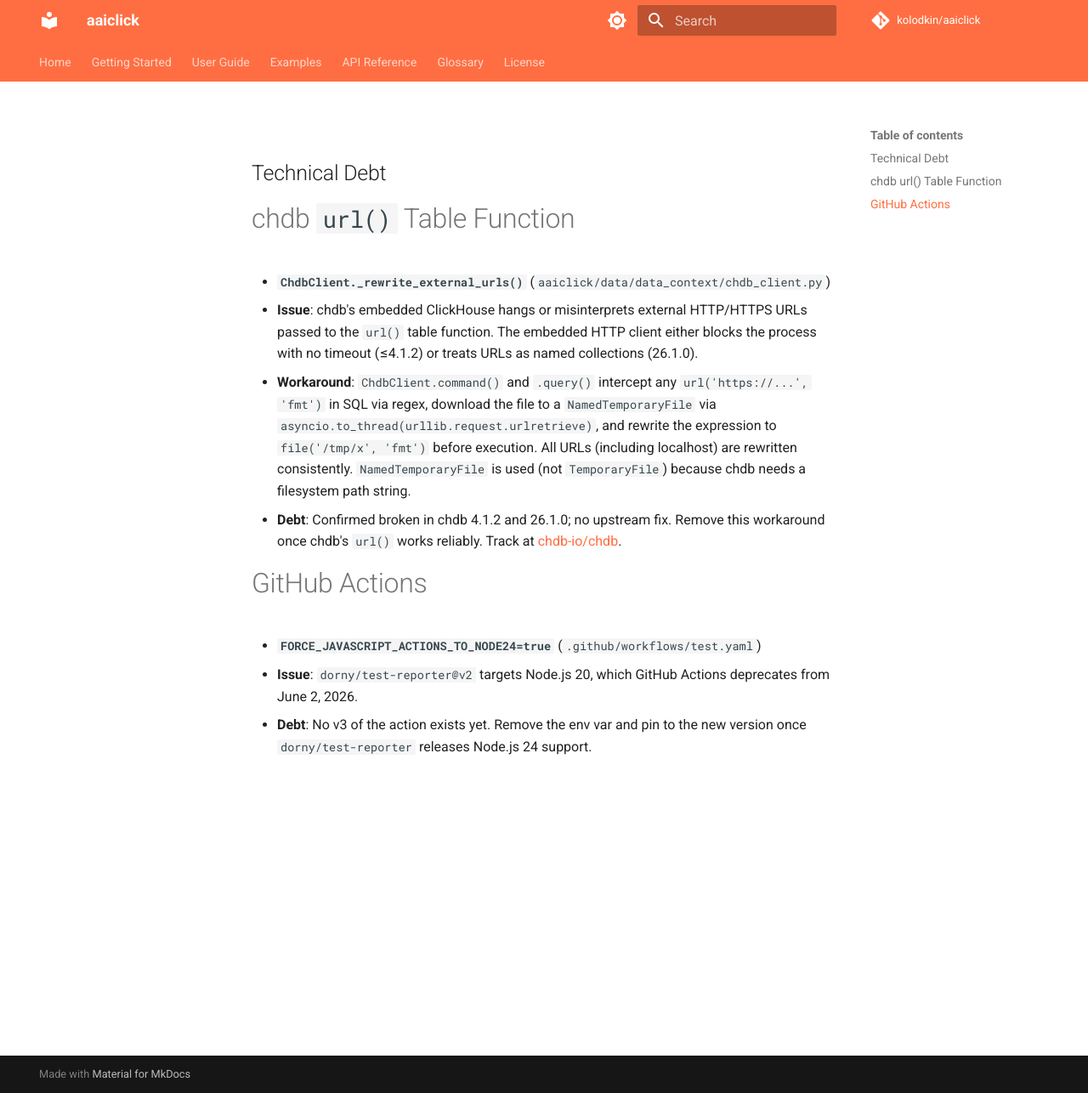
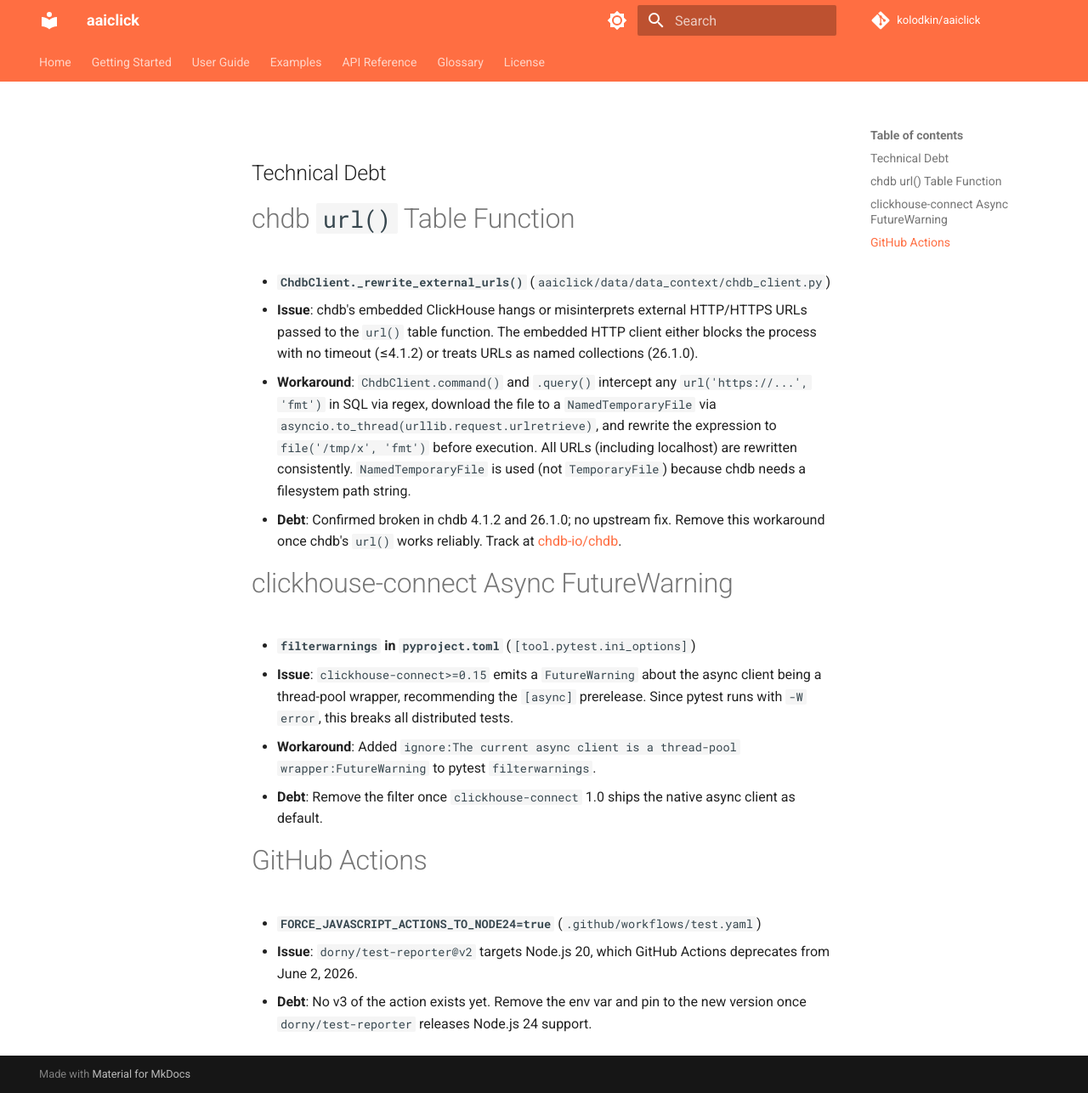
Before and after one commit to kolodkin/aaiclick, an MkDocs documentation site: the page built from docs/technical_debt.md, in a window 1280 px wide and 1286 px high. Shown: the whole window at 85% size. Built offline with MkDocs 1.6.1 and Material for MkDocs 9.7.7, drawn with Linux system fonts in a browser that asks for light colours; comment, search, counter and statistics services are not loaded.

Commit message:
bugfix: fix clickhouse-connect FutureWarning filter and document debt
Remove module restriction from the filter since stacklevel=2 makes the
warning appear to originate from our code. Track in technical_debt.md.

https://claude.ai/code/session_015NQFJyPWPf6CXGqtXddkPC

```diff
--- a/docs/technical_debt.md
+++ b/docs/technical_debt.md
@@ -8,6 +8,13 @@ Technical Debt
   - **Workaround**: `ChdbClient.command()` and `.query()` intercept any `url('https://...', 'fmt')` in SQL via regex, download the file to a `NamedTemporaryFile` via `asyncio.to_thread(urllib.request.urlretrieve)`, and rewrite the expression to `file('/tmp/x', 'fmt')` before execution. All URLs (including localhost) are rewritten consistently. `NamedTemporaryFile` is used (not `TemporaryFile`) because chdb needs a filesystem path string.
   - **Debt**: Confirmed broken in chdb 4.1.2 and 26.1.0; no upstream fix. Remove this workaround once chdb's `url()` works reliably. Track at [chdb-io/chdb](https://github.com/chdb-io/chdb).
 
+# clickhouse-connect Async FutureWarning
+
+- **`filterwarnings` in `pyproject.toml`** (`[tool.pytest.ini_options]`)
+  - **Issue**: `clickhouse-connect>=0.15` emits a `FutureWarning` about the async client being a thread-pool wrapper, recommending the `[async]` prerelease. Since pytest runs with `-W error`, this breaks all distributed tests.
+  - **Workaround**: Added `ignore:The current async client is a thread-pool wrapper:FutureWarning` to pytest `filterwarnings`.
+  - **Debt**: Remove the filter once `clickhouse-connect` 1.0 ships the native async client as default.
+
 # GitHub Actions
 
 - **`FORCE_JAVASCRIPT_ACTIONS_TO_NODE24=true`** (`.github/workflows/test.yaml`)
--- a/pyproject.toml
+++ b/pyproject.toml
@@ -126,7 +126,7 @@ addopts = "-v --cov=aaiclick --cov-report=term-missing --cov-report=html --stric
 asyncio_mode = "auto"
 filterwarnings = [
     "error",
-    "ignore:The current async client is a thread-pool wrapper:FutureWarning:clickhouse_connect",
+    "ignore:The current async client is a thread-pool wrapper:FutureWarning",
 ]
 markers = [
     "live_llm: tests that call a real LLM — requires AAICLICK_AI_LIVE_TESTS=1 and a reachable model",
```
